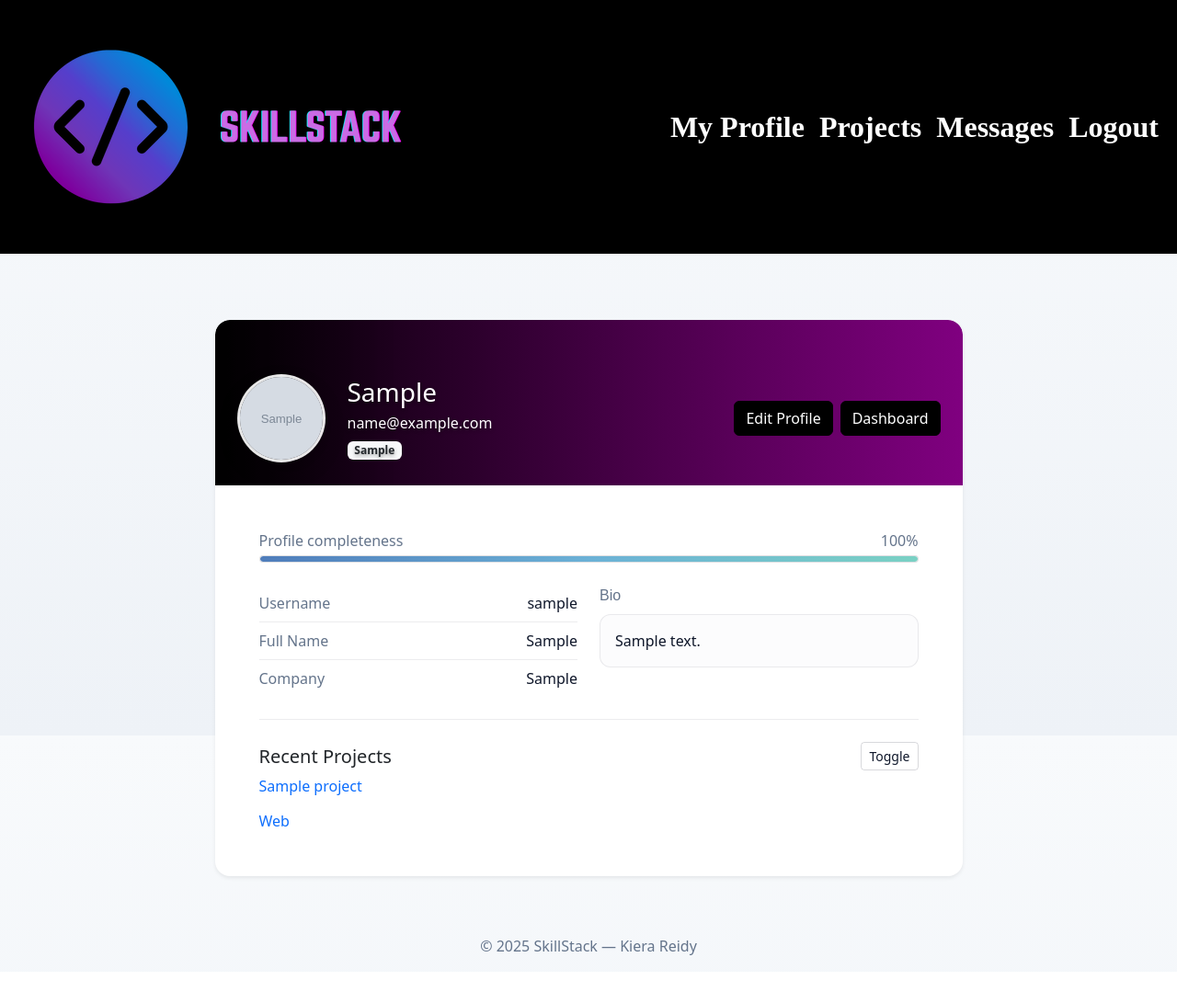
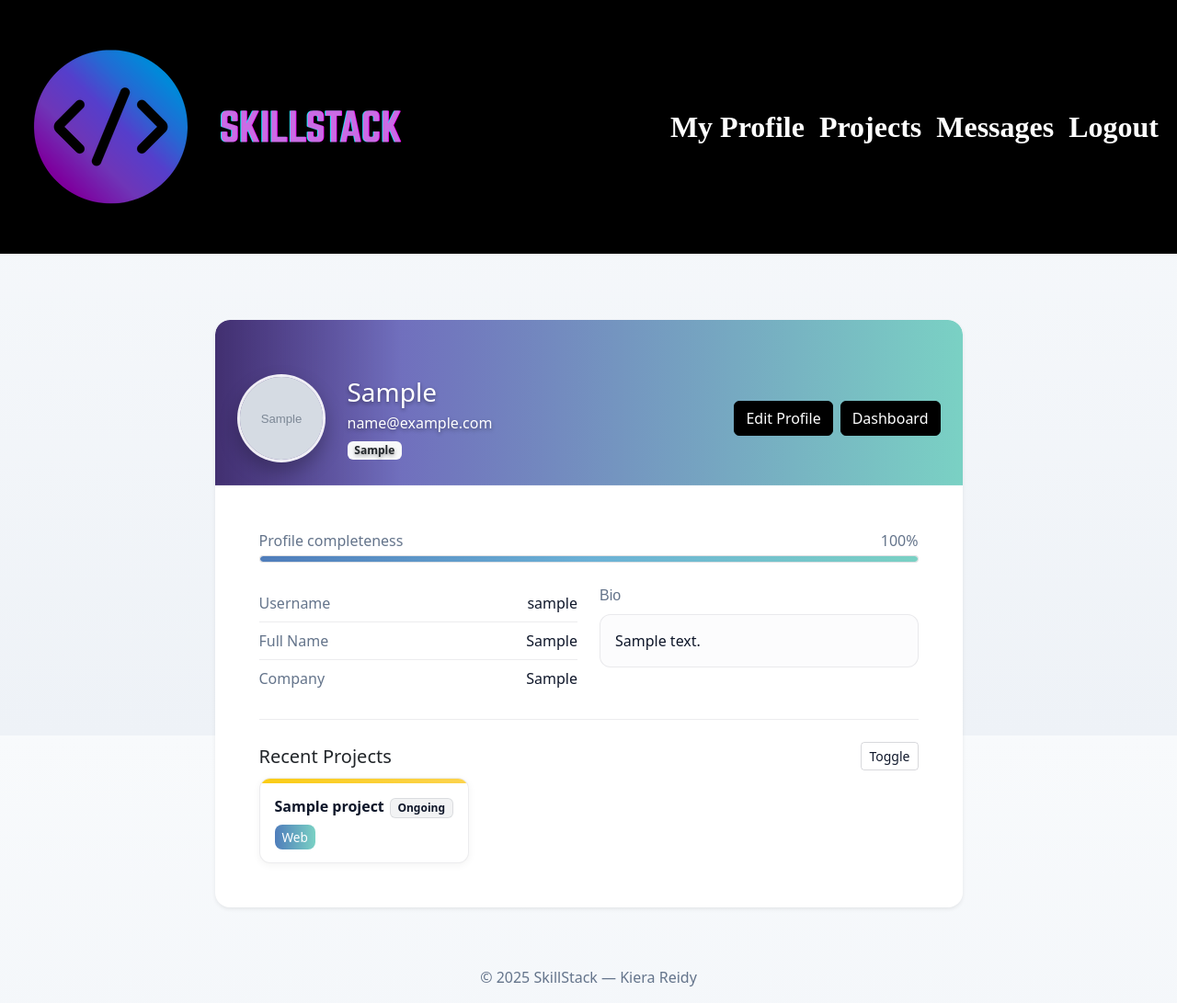
Before and after one commit to KeeLouise/skillstack, a Django app: page /users/profile/ in a window 1280 px wide. Shown: the whole page at 92% size. Before the commit the page ends 1039 px from the top, so only its background shows below. Run offline with Django 5.2, Linux system fonts and the light colour scheme; a user stored in the database is signed in; tables that the repository leaves empty hold one stand-in row (values such as "Sample post"); grey boxes marked "Sample" are stand-in pictures; parts of the project's set-up code (start-up, migrations or seed data) failed here and were passed over; some libraries are stand-ins or nearby versions; some web fonts are replaced.

Commit message:
small updates. KR 13/08/2025

```diff
--- a/skillstack/static/css/profile.css
+++ b/skillstack/static/css/profile.css
@@ -25,7 +25,7 @@ body {
   min-height: 180px;
   background:
     linear-gradient(to right, rgba(0, 0, 0, 0.4) 0%, rgba(0, 0, 0, 0) 25%),
-    linear-gradient(90deg, black, purple);
+    linear-gradient(90deg, #6d4fbb, #7ad1c4);
   color: #fff;
   border-bottom: 1px solid rgba(255,255,255,0.08);
 }
@@ -217,3 +217,65 @@ hr {
   border-top-left-radius: var(--profile-card-radius);
   border-top-right-radius: var(--profile-card-radius);
 }
+
+/*Project card styles*/
+
+.project-card {
+  display: flex;
+  flex-direction: column;
+  background: #fff;
+  border-radius: 12px;
+  overflow: hidden;
+  border: 1px solid rgba(15, 23, 42, 0.08);
+  box-shadow: 0 2px 8px rgba(0,0,0,0.05);
+  transition: transform 0.2s ease, box-shadow 0.2s ease;
+}
+.project-card:hover {
+  transform: translateY(-3px);
+  box-shadow: 0 8px 24px rgba(0,0,0,0.12);
+}
+.project-card-header {
+  height: 5px;
+}
+.project-card-body {
+  padding: 1rem;
+  flex: 1;
+}
+.project-title {
+  font-weight: 600;
+  color: #0f172a;
+  margin: 0;
+}
+.project-category {
+  font-size: 0.85rem;
+  background: linear-gradient(90deg, #4f7dbb, #7ad1c4);
+  color: #fff;
+  padding: 0.25rem 0.5rem;
+  border-radius: 8px;
+}
+.project-status {
+  background: rgba(15, 23, 42, 0.05);
+  color: #0f172a;
+  border: 1px solid rgba(15, 23, 42, 0.1);
+  font-size: 0.75rem;
+}
+
+.project-status-completed .project-card-header {
+  background: linear-gradient(90deg, #22c55e, #4ade80);
+}
+.project-status-ongoing .project-card-header {
+  background: linear-gradient(90deg, #facc15, #fcd34d);
+}
+.project-status-paused .project-card-header {
+  background: linear-gradient(90deg, #f97316, #fb923c);
+}
+
+.project-card:not([class*="project-status-"]) .project-card-header {
+  background: linear-gradient(90deg, var(--profile-grad-1), var(--profile-grad-3));
+}
+
+@media (max-width: 576px) {
+  .avatar { width: 76px; height: 76px; }
+  .avatar-xl { width: 88px; height: 88px; }
+  .profile-cover { min-height: 160px; }
+}
--- a/skillstack/static/css/projects.css
+++ b/skillstack/static/css/projects.css
@@ -85,7 +85,7 @@
 .project-hero {
   min-height: 160px;
   background:
-    linear-gradient(to right, rgba(0,0,0,0.35) 0%, purple 30%),
+    linear-gradient(to right, #6d4fbb, #7ad1c4),
     linear-gradient(90deg, var(--proj-grad-1), var(--proj-grad-2));
   color: #fff;
   border-bottom: 1px solid rgba(255,255,255,0.08);
```
Also changed, not shown: skillstack/static/css/edit_profile.css (added, +77 -0 lines).
